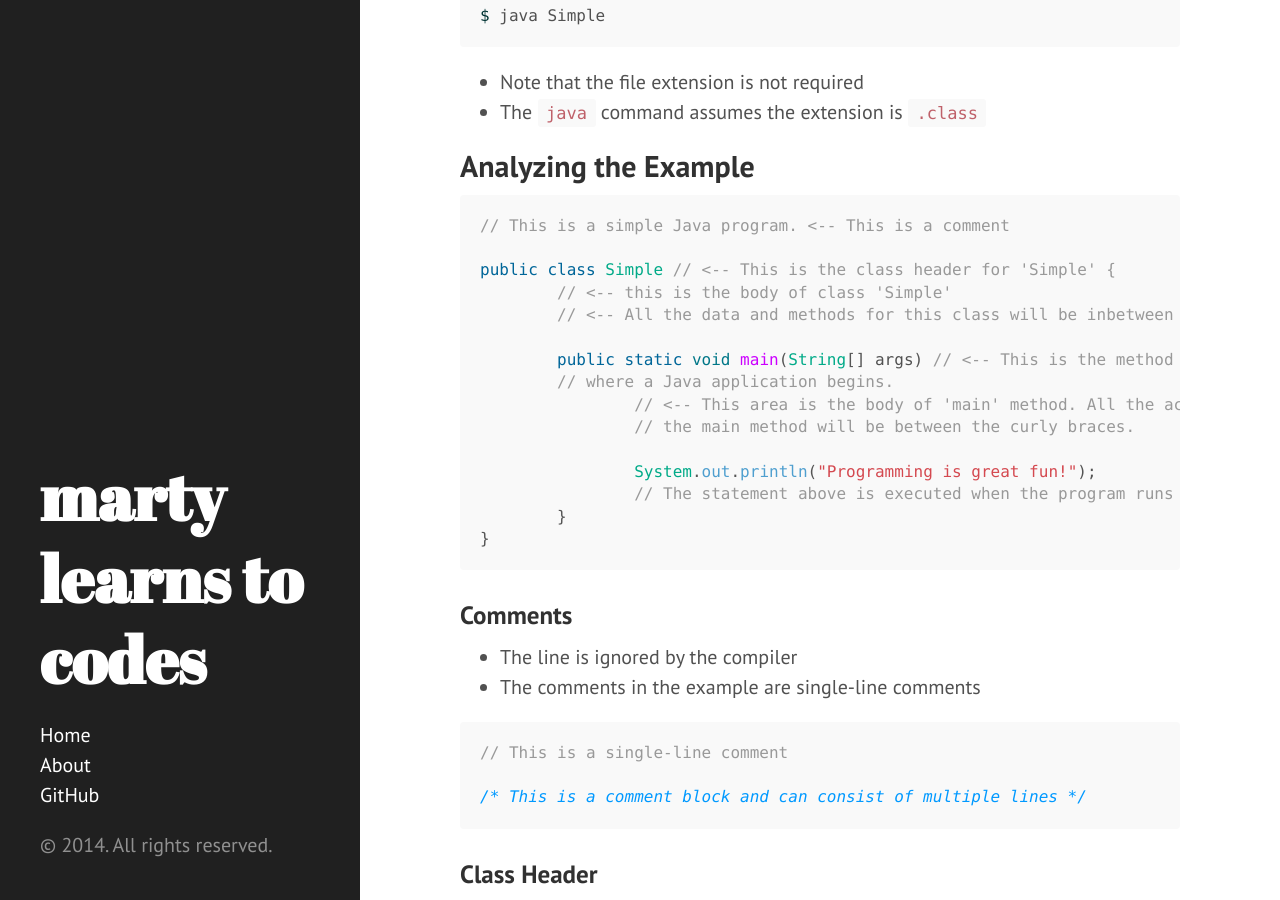
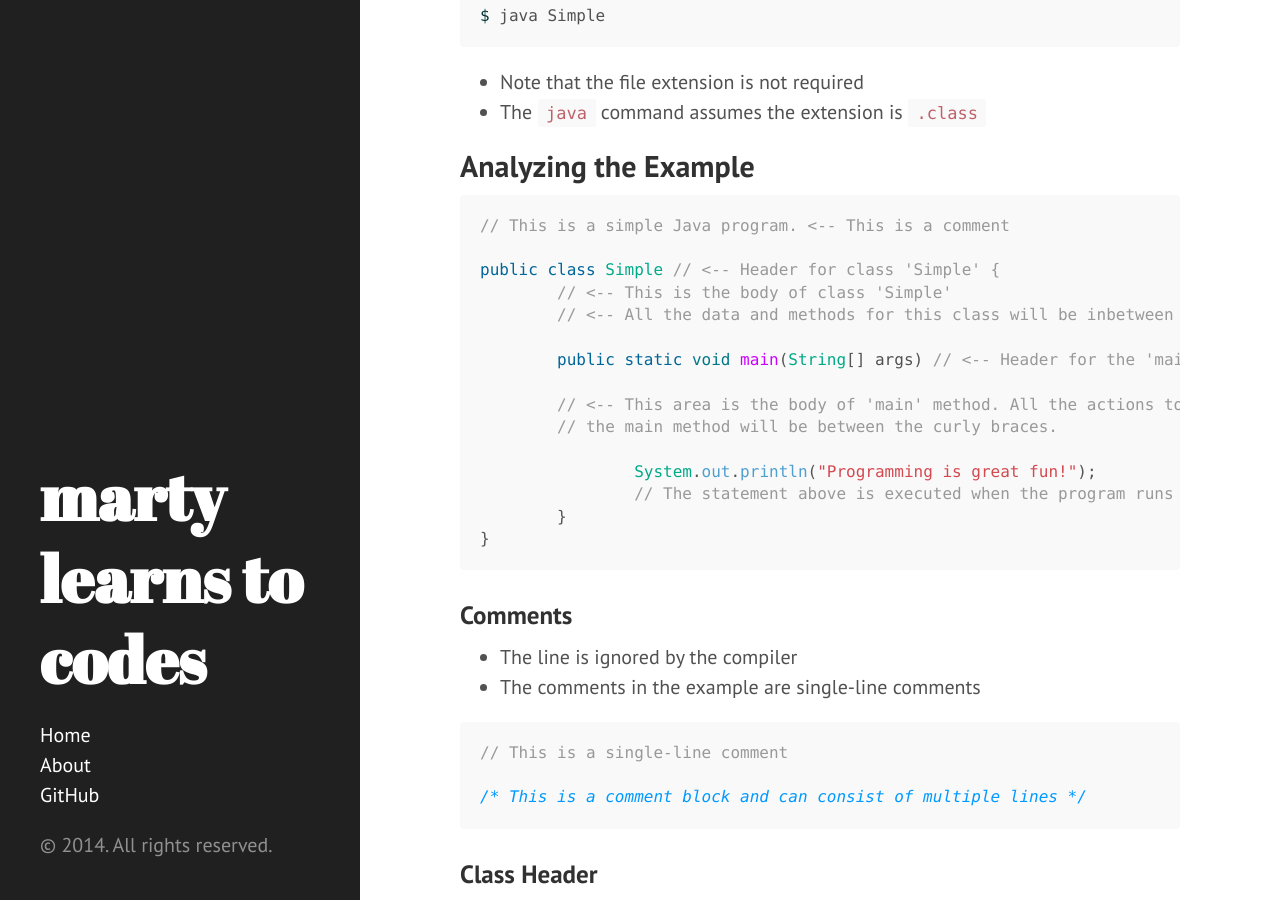
Before and after one commit to martymcflywa/martymcflywa.github.io, a Jekyll site: the page built from _posts/2014-08-02-CSP1150-lecture2.md, in a window 1280 px wide and 900 px high, scrolled down 852 px. Built offline with Jekyll 4.4.1, drawn with Linux system fonts in a browser that asks for light colours; Markdown is read by kramdown in place of the engine named in the settings.

Commit message:
corrected some code examples in CSP1150 lecture 2

````diff
--- a/_posts/2014-08-02-CSP1150-lecture2.md
+++ b/_posts/2014-08-02-CSP1150-lecture2.md
@@ -44,14 +44,14 @@ $ java Simple
 ``` java
 // This is a simple Java program. <-- This is a comment
 
-public class Simple // <-- This is the class header for 'Simple' {
-	// <-- this is the body of class 'Simple'
+public class Simple // <-- Header for class 'Simple' {
+	// <-- This is the body of class 'Simple'
 	// <-- All the data and methods for this class will be inbetween the curly braces
 
-	public static void main(String[] args) // <-- This is the method header for the 'main' method, {
-	// where a Java application begins.
-		// <-- This area is the body of 'main' method. All the actions to be completed during
-		// the main method will be between the curly braces.
+	public static void main(String[] args) // <-- Header for the 'main' method, {
+
+	// <-- This area is the body of 'main' method. All the actions to be completed during
+	// the main method will be between the curly braces.
 
 		System.out.println("Programming is great fun!");
 		// The statement above is executed when the program runs
````
